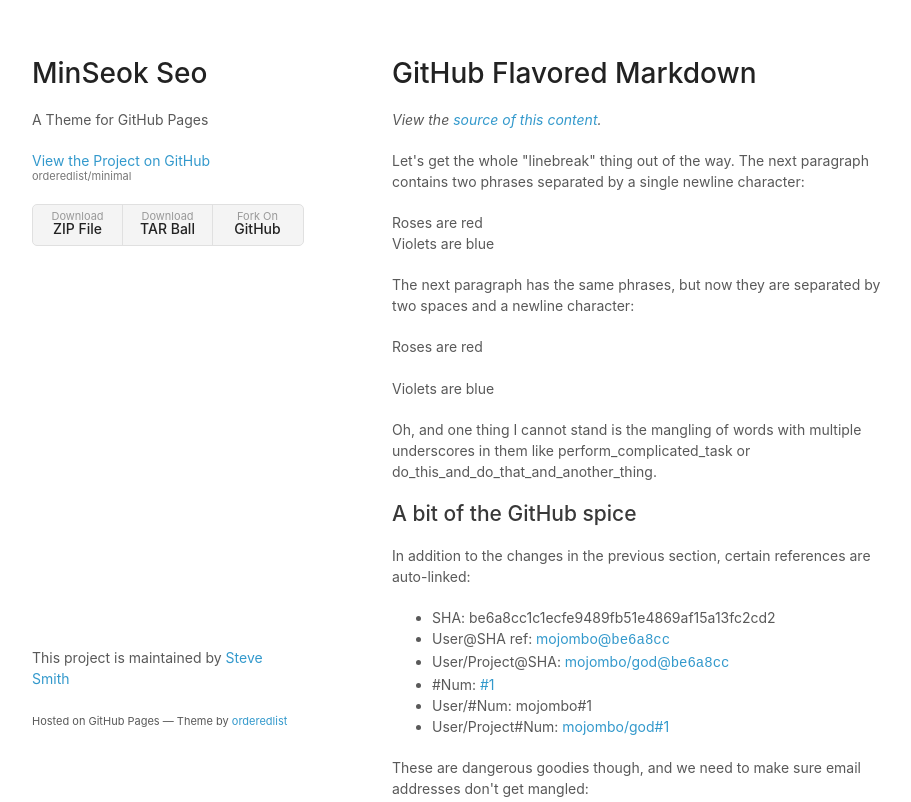
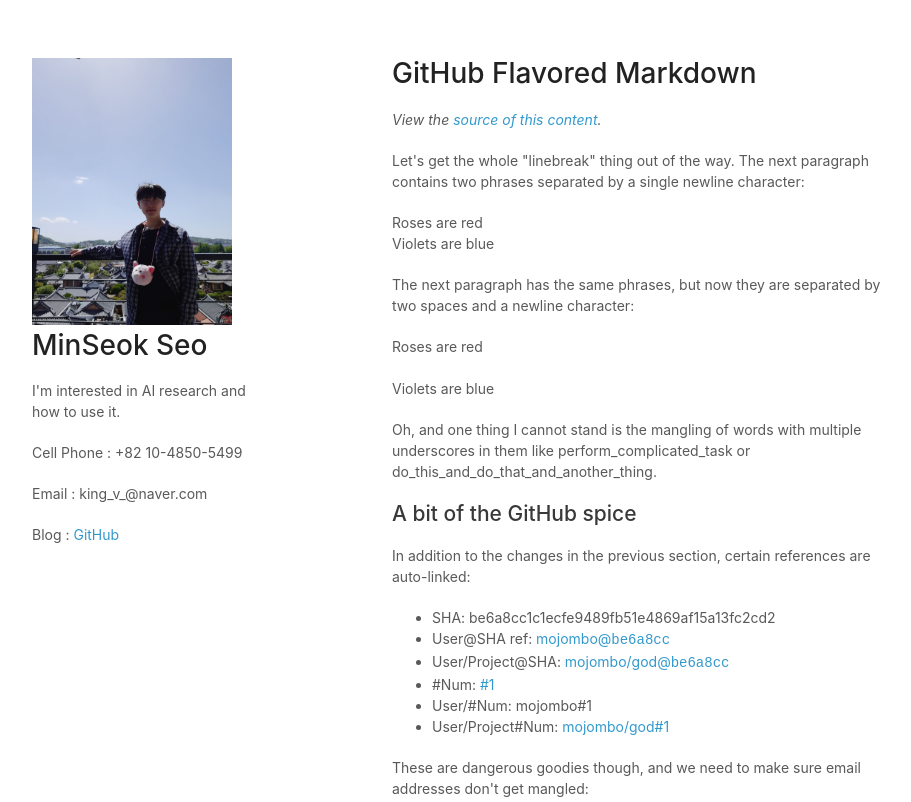
Before and after one commit to seominseok0429/seominseok0429.github.io, a plain HTML site: page index.html in a window 1280 px wide. Shown: the top 802 px of the page, without its empty margins (178-1089 px from the left). Drawn offline with Linux system fonts and the light colour scheme.

Commit message:
Update index.html

```diff
--- a/index.html
+++ b/index.html
@@ -3,7 +3,7 @@
   <head>
     <meta charset="utf-8">
     <meta http-equiv="X-UA-Compatible" content="chrome=1">
-    <title>Minimal by Steve Smith</title>
+    <title>Minseok</title>
 
     <link rel="stylesheet" href="stylesheets/styles.css">
     <link rel="stylesheet" href="stylesheets/pygment_trac.css">
@@ -15,15 +15,13 @@
   <body>
     <div class="wrapper">
       <header>
+        <img src="./assets/img/minseok.jpg" width = "200">
         <h1>MinSeok Seo</h1>
-        <p>A Theme for GitHub Pages</p>
-        <p class="view"><a href="http://github.com/orderedlist/minimal">View the Project on GitHub <small>orderedlist/minimal</small></a></p>
-        <ul>
-          <li><a href="https://github.com/orderedlist/minimal/zipball/master">Download <strong>ZIP File</strong></a></li>
-          <li><a href="https://github.com/orderedlist/minimal/tarball/master">Download <strong>TAR Ball</strong></a></li>
-          <li><a href="http://github.com/orderedlist/minimal">Fork On <strong>GitHub</strong></a></li>
-        </ul>
-      </header>
+        <p> I'm interested in AI research and<br>how to use it.</p>
+        <p class="view"> Cell Phone : +82 10-4850-5499</p>
+        <p class="view"> Email : king_v_@naver.com </p>
+        <p class="view"> Blog : <a href="http://https://github.com/seominseok0429"> GitHub </a></p>
+     </header>
       <section>
         <h1>GitHub Flavored Markdown</h1>
 
@@ -198,8 +196,6 @@
         <a href="http://search.yahoo.com/" title="Yahoo Search">Yahoo</a> or <a href="http://search.msn.com/" title="MSN Search">MSN</a>.</p>
       </section>
       <footer>
-        <p>This project is maintained by <a href="http://github.com/orderedlist">Steve Smith</a></p>
-        <p><small>Hosted on GitHub Pages &mdash; Theme by <a href="https://github.com/orderedlist">orderedlist</a></small></p>
       </footer>
     </div>
     <script src="javascripts/scale.fix.js"></script>
```
